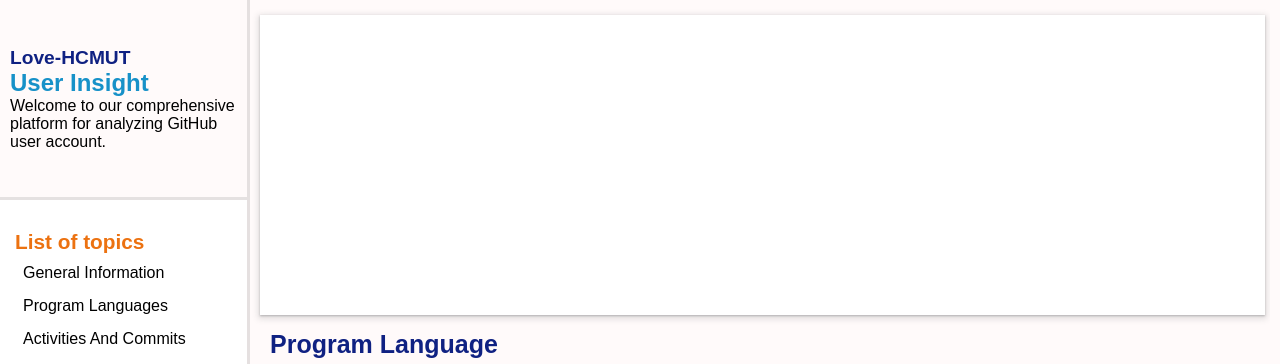
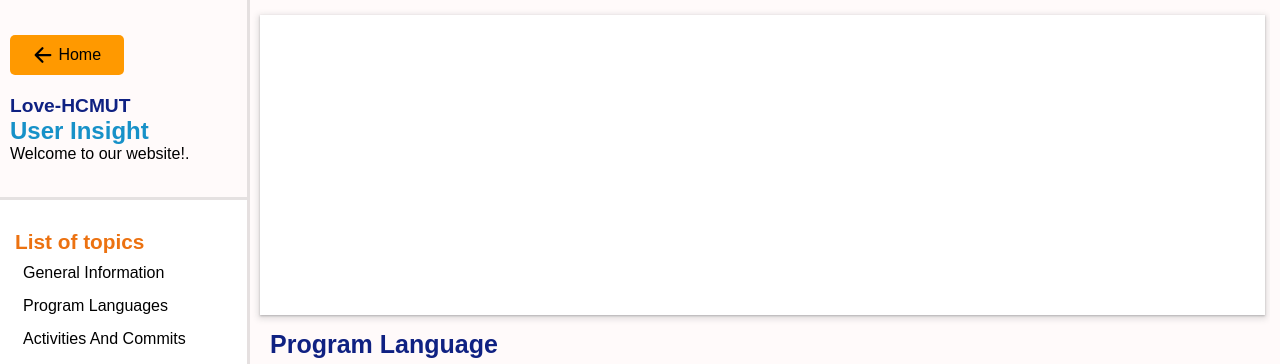
Before and after one commit to Love-HCMUT/GITHUB-DATA-EXPLORER, a Django app: page /user/ in a window 1280 px wide. Shown: the top 364 px of the page. Run offline with Django 5.2, Linux system fonts and the light colour scheme; parts of the project's set-up code (start-up, migrations or seed data) failed here and were passed over; some libraries are stand-ins or nearby versions; some web fonts are replaced.

Commit message:
feat: add new home button

```diff
--- /dev/null
+++ b/org/static/script/scriptOrg.js
@@ -0,0 +1,5 @@
+import {PORT} from '../info/user_info.js'
+
+document.querySelector('.left-side-property .home-btn').addEventListener('click', () => {
+    window.location.href = PORT
+})
--- a/repo/static/script/repo_script.js
+++ b/repo/static/script/repo_script.js
@@ -98,3 +98,8 @@
         repoInfo.innerHTML = html;
     })
     .catch(err => console.log(err))
+
+
+document.querySelector('.left-side-property .home-btn').addEventListener('click', () => {
+    window.location.href = PORT
+})
--- a/repo/templates/repo_index.html
+++ b/repo/templates/repo_index.html
@@ -22,9 +22,13 @@
 
         <div class="left-side-property">
             <div class="base-info">
+                <button class="home-btn">
+                    <ion-icon name="arrow-back-outline"></ion-icon>
+                    Home
+                </button>
                 <span class="name-logo">Love-HCMUT</span>
                 <span>Repository Insight</span>
-                <p>Welcome to our comprehensive platform for analyzing GitHub repositories.</p>
+                <p>Welcome to our website!</p>
             </div>
             <div class="menu">
                 <span>List of topics</span>
--- a/user/static/css/styleUser.css
+++ b/user/static/css/styleUser.css
@@ -315,3 +315,21 @@
     /* color: #ff7800; */
     font-weight: 550;
 }
+
+
+.home-btn {
+    background-color: #FF9900;
+    margin-bottom: 20px;
+    height: 40px;
+    width: 50%;
+    display: flex;
+    align-items: center;
+    justify-content: center;
+    font-size: 1rem;
+    padding-right: 10px;
+    border-radius: 5px;
+}
+
+.home-btn:hover {
+    background-color: var(--orange);
+}
--- /dev/null
+++ b/user/static/script/scriptUser.js
@@ -0,0 +1,7 @@
+import {PORT} from '../info/user_info.js'
+
+
+
+document.querySelector('.left-side-property .home-btn').addEventListener('click', () => {
+    window.location.href = PORT
+})
--- a/user/templates/user_index.html
+++ b/user/templates/user_index.html
@@ -22,9 +22,13 @@
 
         <div class="left-side-property">
             <div class="base-info">
+                <button class="home-btn">
+                    <ion-icon name="arrow-back-outline"></ion-icon>
+                    Home
+                </button>
                 <span class="name-logo">Love-HCMUT</span>
                 <span>User Insight</span>
-                <p>Welcome to our comprehensive platform for analyzing GitHub user account.</p>
+                <p>Welcome to our website!.</p>
             </div>
             <div class="menu">
                 <span>List of topics</span>
@@ -213,6 +217,7 @@
         <script type="module" src="{% static 'graph/user_languages.js' %}"></script>
         <script type="module" src="{% static 'graph/chart.js' %}"></script>
         <script type="module" src="{% static 'fetch/fetchdata.js' %}"></script>
+        <script type="module" src="{% static 'script/scriptUser.js' %}"></script>
 
     {% comment %} <link rel = "stylesheet" href = "{% static 'css/repo_style.css' %}"></link>
     <title>Document</title>
```
Also changed, not shown: org/static/css/styleOrg.css (+18 -0 lines), org/templates/org_index.html (+7 -1 lines), repo/static/css/styleRepo.css (+18 -0 lines).
